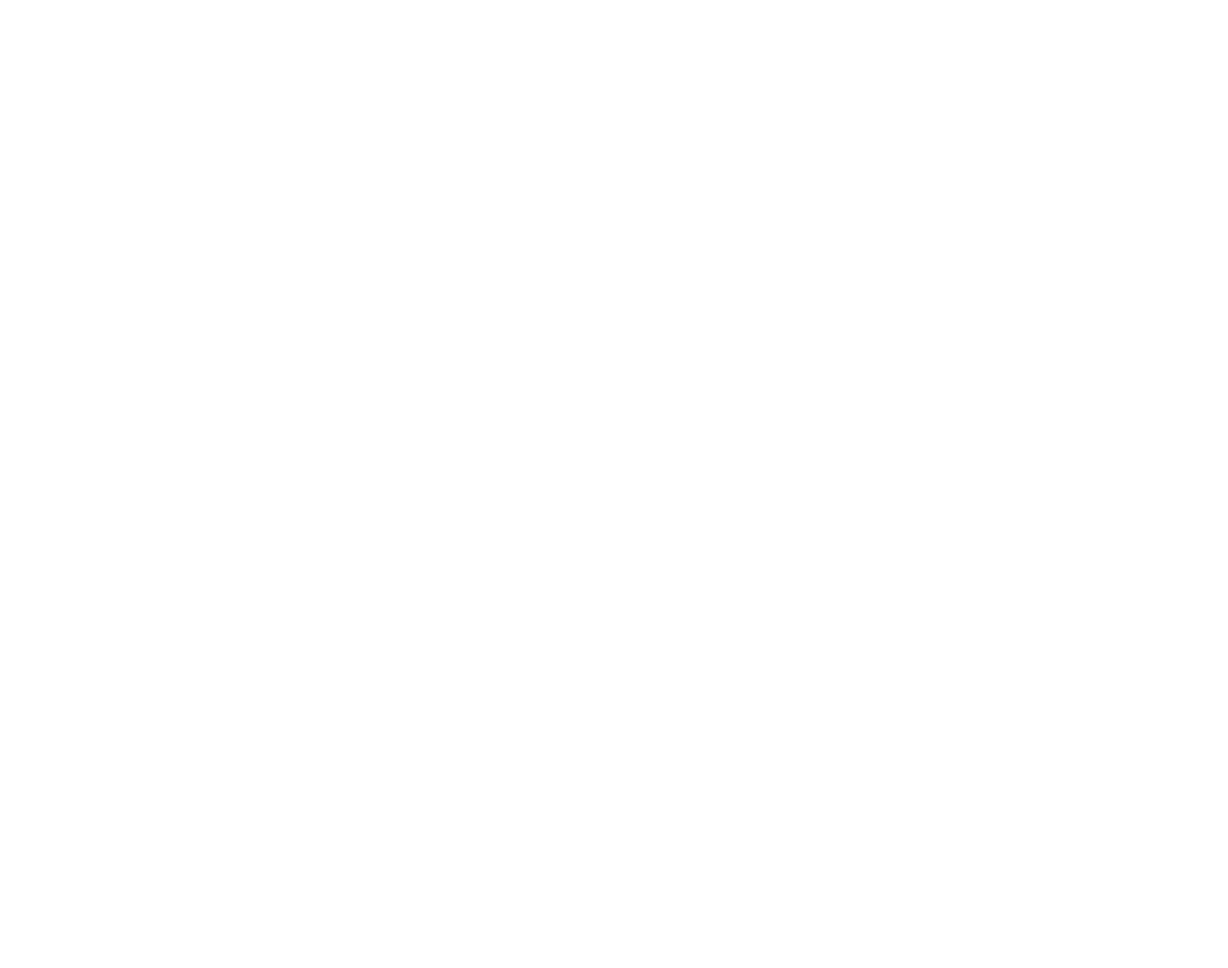
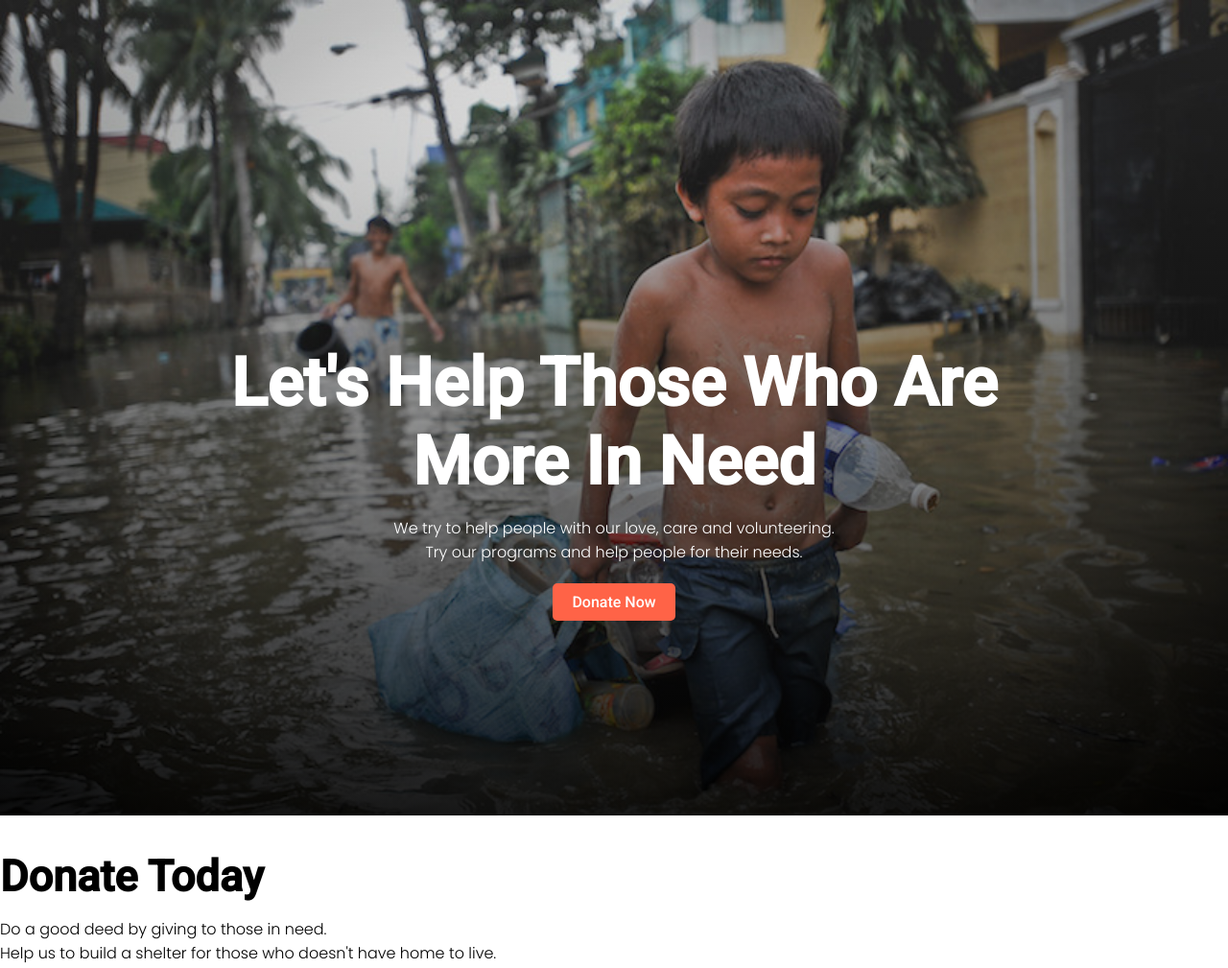
Before and after one commit to Alvi-C/donate-today, a plain HTML site: page index.html in a window 1280 px wide. Shown: the whole page at 96% size. Before the commit the page ends 800 px from the top, so only its background shows below. Drawn offline with Linux system fonts and the light colour scheme.

Commit message:
Banner section complete

```diff
--- a/index.html
+++ b/index.html
@@ -5,8 +5,27 @@
     <meta http-equiv="X-UA-Compatible" content="IE=edge">
     <meta name="viewport" content="width=device-width, initial-scale=1.0">
     <title>Donate Today</title>
+    <link rel="preconnect" href="https://fonts.googleapis.com">
+    <link rel="preconnect" href="https://fonts.gstatic.com" crossorigin>
+    <link href="https://fonts.googleapis.com/css2?family=Poppins:wght@300&family=Roboto:wght@500&display=swap" rel="stylesheet">
+    <link rel="stylesheet" href="style.css">
 </head>
 <body>
+    <!-- Banner section -->
+    <section class="top-banner">
+       <div class="banner-content">
+            <h1 id="banner-header-text">Let's Help Those Who Are <br>More In Need </h1>
+            <p>
+                We try to help people with our love, care and  volunteering. <br> Try our programs and help people for their needs.
+            </p>
+            <a class="button" href="http://google.com">Donate Now</a>
+        </div>
+    </section>
 
+    <!-- Donate Today section -->
+    <section>
+        <h1 class="header-text">Donate Today</h1>
+        <p>Do a good deed by giving to those in need.<br>Help us to build a shelter for those who doesn't have home to live.</p>
+    </section>
 </body>
 </html>
--- /dev/null
+++ b/style.css
@@ -0,0 +1,49 @@
+body {
+    font-family: 'Poppins', sans-serif;
+    font-family: 'Roboto', sans-serif;
+    margin: 0;
+}
+
+h1 {
+    font-family: roboto;
+}
+
+p {
+    font-family: poppins;
+    margin-bottom: 30px;
+}
+
+/* Banner section */
+.top-banner {
+    background-image: linear-gradient(to bottom, rgba(255, 255, 255, 0.12), rgba(0, 0, 0, 0.825)), url(images/donation9.jpg);
+    width: auto;
+    height: 850px;
+    background-size: cover;
+    color: white;
+}
+
+.banner-content {
+    text-align: center;
+    padding-top: 300px;
+
+}
+
+#banner-header-text {
+    font-size: 70px;
+    margin-bottom: 0;
+}
+
+.button {
+    text-decoration: none;
+    color: white;
+    font-weight: 500;
+    background-color: tomato;
+    padding: 10px 20px;
+    border-radius: 5px;
+}
+
+/* Rest of the body */
+.header-text {
+    font-size: 45px;
+    margin-bottom: 0;
+}
```
Also changed, not shown: 1 other file.
